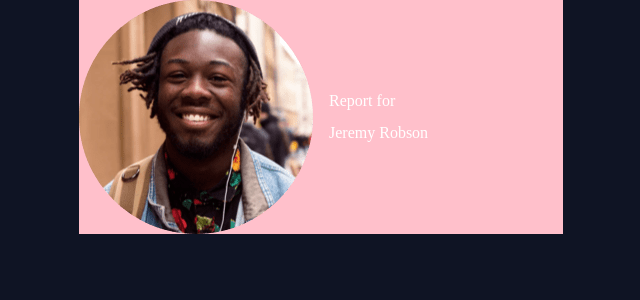
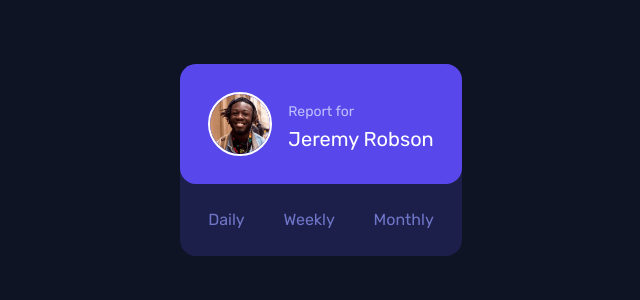
Before and after one commit to ianbuen/time-tracking-dashboard, a React (Vite) app: page / in a window 1280 px wide. Shown: the top 300 px of the page, without its empty margins (319-959 px from the left). Built offline with nearby package versions, Linux system fonts and the light colour scheme.

Commit message:
make header

```diff
--- a/src/App.jsx
+++ b/src/App.jsx
@@ -1,14 +1,17 @@
 import { HeaderCard } from './components/Card';
 import './styles/App.sass';
 import userImage from "./assets/image-jeremy.png";
+import { useState } from 'react';
 
 function App() {
 
   const userName = "Jeremy Robson";
 
+  const state = useState(0);
+
   return (
     <div className='App'>
-      <HeaderCard img={userImage} name={userName} />
+      <HeaderCard img={userImage} name={userName} state={state} />
     </div>
   )
 }
--- a/src/components/Card.jsx
+++ b/src/components/Card.jsx
@@ -11,10 +11,18 @@ export const TimeCard = () => {
 
 export const HeaderCard = ({img, name}) => {
   return (
-    <div className="HeaderCard">
-        <img src={img} alt={`photo of ${name}`} />
-        <p>Report for</p>
-        <h1>{name}</h1>
+    <div className="Menu">
+      <div className="HeaderCard">
+          <img src={img} alt={`photo of ${name}`} />
+          <p>Report for</p>
+          <h1>{name}</h1>
+      </div>
+
+      <div className="Menu__Items">
+        <h2>Daily</h2>
+        <h2>Weekly</h2>
+        <h2>Monthly</h2>
+      </div>
     </div>
   )
 }
--- a/src/styles/App.sass
+++ b/src/styles/App.sass
@@ -1,4 +1,5 @@
 @use 'utility' as *
+@import url('https://fonts.googleapis.com/css2?family=Rubik:wght@300;400;500&display=swap')
 
 .App
     background: $very_dark_blue
@@ -6,3 +7,5 @@
     color: white
     display: grid
     justify-content: center
+    font-family: 'Rubik', sans-serif
+    padding: 4rem 0
--- a/src/styles/Card.sass
+++ b/src/styles/Card.sass
@@ -1,16 +1,38 @@
 @use 'utility' as *
 
+.Menu
+    display: grid
+    height: fit-content
+    background: $dark_blue
+    border-radius: 1rem
+
+.Menu__Items
+    display: grid
+    grid-auto-flow: column
+    justify-content: space-between
+    padding: 1.75rem
+    color: $desat_blue
+
 .HeaderCard
-    background: pink
+    background: $blue
     display: grid
-    grid-template-columns: 1fr 1fr
+    grid-template-columns: min-content auto
     grid-template-rows: 1fr 1fr
-    gap: 1rem
-    width: fit-content
+    gap: 0.65rem 1rem
     height: fit-content
+    padding: 1.75rem
+    border-radius: 1rem
 
     img
         grid-row: span 2
+        height: 4rem
+        border: 2px solid white
+        border-radius: 50%
 
     p
+        font-size: 0.875rem
         align-self: end
+        color: $pale_blue
+
+    h1
+        font-size: 1.25rem
--- a/src/styles/_utility.sass
+++ b/src/styles/_utility.sass
@@ -1,4 +1,8 @@
+$blue: hsl(246, 80%, 60%)
 $very_dark_blue: hsl(226, 43%, 10%)
+$dark_blue: hsl(235, 46%, 20%)
+$desat_blue: hsl(235, 45%, 61%)
+$pale_blue: hsl(236, 100%, 87%)
 
 @mixin width($width)
     @media screen and ( max-width: $width ) and (orientation: landscape)
--- a/starter-files/index.html
+++ b/starter-files/index.html
@@ -1,3 +1,4 @@
+
 <!DOCTYPE html>
 <html lang="en">
 
```
